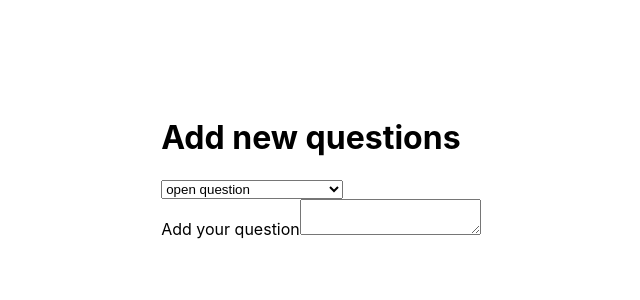
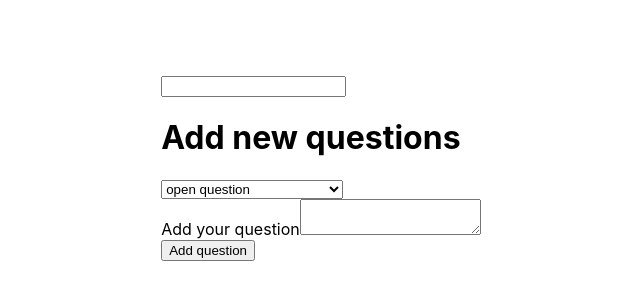
Before and after one commit to mikolertesx/r6-questions-app, a Next.js app: page / in a window 1280 px wide. Shown: the part 232-532 px from the top of the page, without its empty margins (319-959 px from the left). Built offline with nearby package versions, Linux system fonts and the light colour scheme.

Commit message:
Added new functionality to the Question generator to generate an array of questions using a button, this array is part of the form data generated by the form creation interface component

```diff
--- a/components/form-creation-interface/index.jsx
+++ b/components/form-creation-interface/index.jsx
@@ -1,16 +1,31 @@
-import { useState } from 'react'
+import { useEffect, useState } from 'react'
 import QuestionGenerator from 'components/question-generator'
 
 const FormCreationInterface = () => {
   const [formData, setFormData] = useState({
     formName: '',
+    questions: [],
   })
+
+  useEffect(() => {
+    console.log(formData)
+  }, [formData])
 
   return (
     <div className="interface-container">
       <label htmlFor=""></label>
-      <input type="text" onChange />
-      <QuestionGenerator setFormData={setFormData} />
+      <input
+        type="text"
+        onChange={(e) =>
+          setFormData({
+            ...formData,
+            formName: e.target.value,
+          })
+        }
+      />
+      <QuestionGenerator setFormData={setFormData} formData={formData} />
     </div>
   )
 }
+
+export default FormCreationInterface
--- a/components/question-generator/index.jsx
+++ b/components/question-generator/index.jsx
@@ -28,7 +28,7 @@ const questionTypes = [
   },
 ]
 
-function QuestionGenerator() {
+function QuestionGenerator({ setFormData, formData }) {
   const [questionData, setQuestionData] = useState({
     type: options.OPEN,
   })
@@ -77,6 +77,16 @@ function QuestionGenerator() {
           />
         )}
       </div>
+      <button
+        onClick={() => {
+          setFormData({
+            ...formData,
+            questions: [...formData.questions, questionData],
+          })
+        }}
+      >
+        Add question
+      </button>
     </div>
   )
 }
--- a/pages/index.js
+++ b/pages/index.js
@@ -1,7 +1,7 @@
 import Head from 'next/head'
 import styles from '../styles/Home.module.css'
 
-import QuestionGenerator from 'components/question-generator'
+import FormCreationInterface from 'components/form-creation-interface'
 
 export default function Home() {
   return (
@@ -11,7 +11,7 @@ export default function Home() {
         <meta name="description" content="Generated by create next app" />
         <link rel="icon" href="/favicon.ico" />
       </Head>
-      <QuestionGenerator />
+      <FormCreationInterface />
     </div>
   )
 }
```
